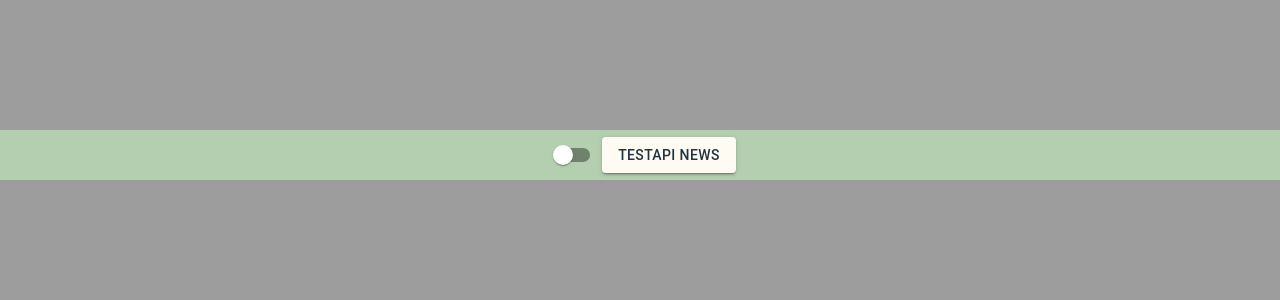
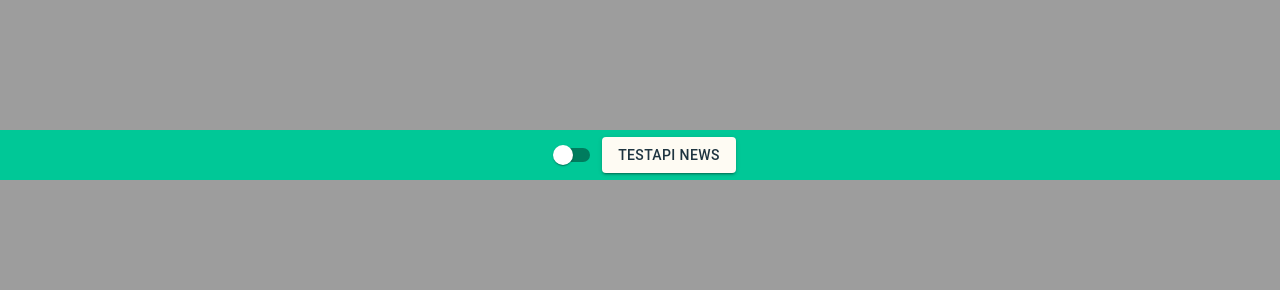
Before and after one commit to Merzaad/learning_pwa, a React (Create React App) app: page / in a window 1280 px wide. Shown: the part 620-920 px from the top of the page. Built offline with nearby package versions, Linux system fonts and the light colour scheme.

Commit message:
paper + card

```diff
--- a/src/Board.tsx
+++ b/src/Board.tsx
@@ -1,22 +1,31 @@
 import React from 'react'
-import { Grid, Box } from '@mui/material'
+import { Grid, Box, Paper } from '@mui/material'
 import CardM from './components/card/card'
 import themeMaker from './features/themeMaker'
 import { useAppSelector } from './app/hooks'
 import { selectTestDataBase } from './features/boardSlice'
 
 const Board = () => {
-  const { appColor } = themeMaker()
+  const { appColor, paperColor } = themeMaker()
   const testDataBase = useAppSelector(selectTestDataBase)
   const board = testDataBase.map((data) => (
-    <Grid key={data.index} item xs={12} md={6}>
-      <CardM data={data} />
+    <Grid item xs={12} md={6}>
+      <Paper
+        key={data.index}
+        sx={{
+          padding: '10px',
+          background: paperColor,
+        }}
+      >
+        <CardM data={data} />
+      </Paper>
     </Grid>
+
   ))
   return (
     <Box
       sx={{
-        padding: '20px',
+        padding: '10px',
         background: appColor,
         paddingBottom: '100px',
         minHeight: '100vh',
--- a/src/components/card/card.tsx
+++ b/src/components/card/card.tsx
@@ -39,11 +39,7 @@ const CardM = (props: PropsType) => {
         src={data.imgSrc}
         alt="Card Media Alt"
       />
-      <CardContent
-        sx={{
-          overflow: 'hidden',
-        }}
-      >
+      <CardContent>
         {data.text}
       </CardContent>
       <CardActions disableSpacing>
--- a/src/features/themeMaker.ts
+++ b/src/features/themeMaker.ts
@@ -15,7 +15,7 @@ const themeMaker = ():theme => {
   const bgColor = darkMode ? '#313131' : '#FEFBF3'
   const paperColor = darkMode ? '#1D1D1D' : '#B8B8B8'
   const appColor = darkMode ? '#181818' : '#9D9D9D'
-  const navColor = darkMode ? '#294546' : '#B4CFB0'
+  const navColor = darkMode ? '#294546' : '#00C897'
   return {
     bgColor, txtColor, paperColor, appColor, navColor,
   }
```
